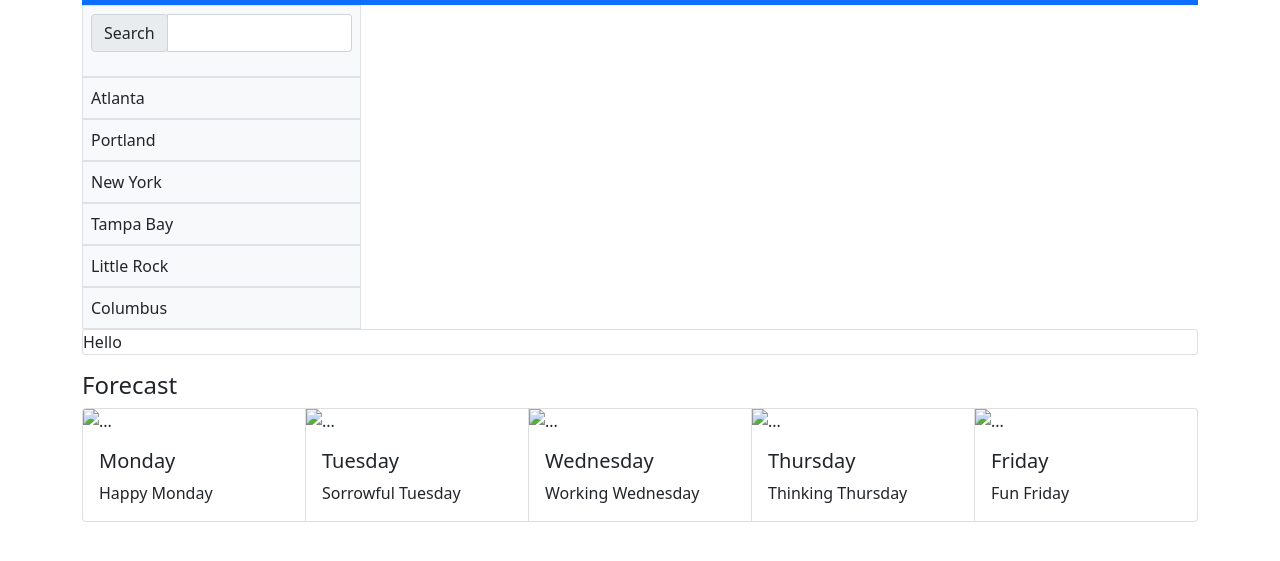
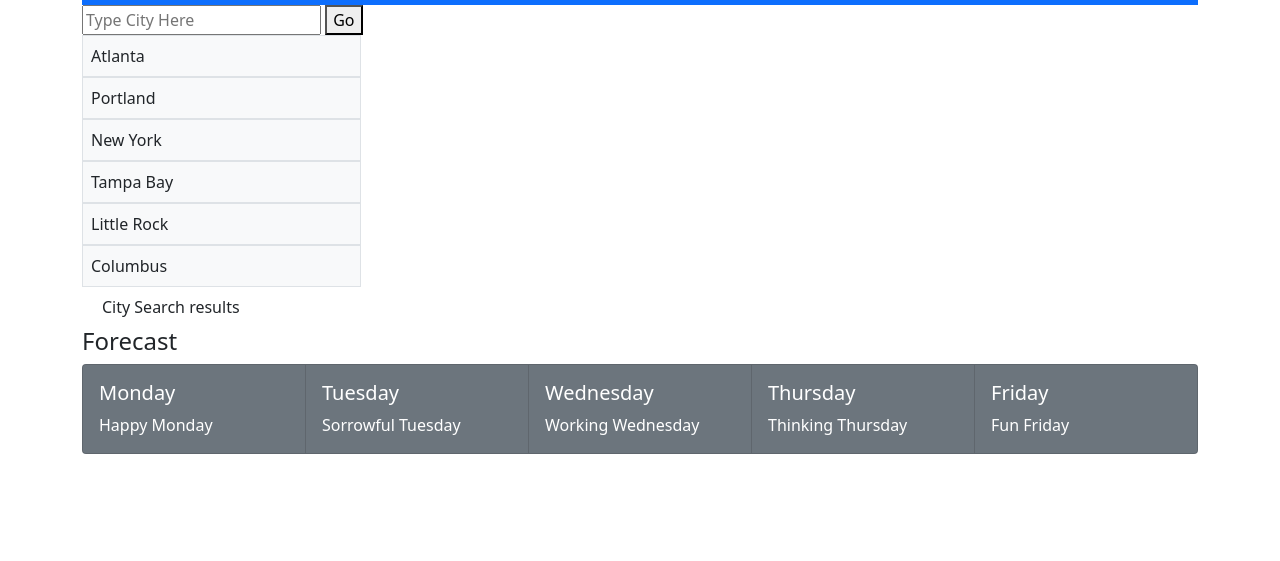
Before and after one commit to VHarriz/5day-forecast, a plain HTML site: page index.html in a window 1280 px wide. Shown: the part 45-606 px from the top of the page. Drawn offline with nearby package versions, Linux system fonts and the light colour scheme.

Commit message:
time constraints

```diff
--- a/assets/css/style.css
+++ b/assets/css/style.css
@@ -3,3 +3,4 @@
     positio;
 
 } */
+/* I used bootstrap */
--- a/index.html
+++ b/index.html
@@ -22,14 +22,21 @@
     <section id="section2" class="container">
 
 
-          <div class="col-3 bg-light p-2 border">
+          <!-- <div class="col-3 bg-light p-2 border">
             <div class="input-group input-group-sm mb-3">
                 <div class="input-group-prepend">
                   <span class="input-group-text" id="inputGroup-sizing-sm">Search</span>
                 </div>
                 <input type="text" class="form-control" aria-label="Small" aria-describedby="inputGroup-sizing-sm">
+                <div id="searchHistory"></div>
               </div>
+          </div> -->
+          <div class="searchBar">
+            <input type="text" class="citySearchField" placeholder="Type City Here">
+            <button class="searchButton" onclick="forecastLookup()" type="submit">Go</button>
+            <div id="searchHistory"></div>
           </div>
+
         <div class="col-3 bg-light p-2 border">
             Atlanta
           </div>
@@ -49,10 +56,15 @@
             Columbus
           </div>
 
+
     </section>
     <section id="section3" class="container">
-        <div class="card w-70 mb-3" >
-            Hello
+        <div class="todayWeather">
+            <div class="container ">
+                <div class="p-2">City Search results</div>
+
+                <!-- Didnt have time to move this to proper location. But this is where the city search result is to populate -->
+              </div>
 
         </div>
     </section>
@@ -62,40 +74,40 @@
 
         <div class="container">
         <div class="card-group" >
-            <div class="card">
-              <img src="..." class="card-img-top" alt="...">
+            <div class="card bg-secondary text-white">
+              <!-- <img src="..." class="card-img-top" alt="..."> -->
               <div class="card-body">
                 <h5 class="card-title">Monday</h5>
                 <p class="card-text">Happy Monday</p>
               </div>
 
             </div>
-            <div class="card">
-              <img src="..." class="card-img-top" alt="...">
+            <div class="card bg-secondary text-white">
+              <!-- <img src="..." class="card-img-top" alt="..."> -->
               <div class="card-body">
                 <h5 class="card-title">Tuesday</h5>
                 <p class="card-text">Sorrowful Tuesday</p>
               </div>
 
             </div>
-            <div class="card">
-              <img src="..." class="card-img-top" alt="...">
+            <div class="card bg-secondary text-white">
+              <!-- <img src="..." class="card-img-top" alt="..."> -->
               <div class="card-body">
                 <h5 class="card-title">Wednesday</h5>
                 <p class="card-text">Working Wednesday</p>
               </div>
 
             </div>
-            <div class="card">
-                <img src="..." class="card-img-top" alt="...">
+            <div class="card bg-secondary text-white">
+                <!-- <img src="..." class="card-img-top" alt="..."> -->
                 <div class="card-body">
                   <h5 class="card-title">Thursday</h5>
                   <p class="card-text">Thinking Thursday</p>
                 </div>
 
               </div>
-              <div class="card">
-                <img src="..." class="card-img-top" alt="...">
+              <div class="card bg-secondary text-white">
+                <!-- <img src="..." class="card-img-top" alt="..."> -->
                 <div class="card-body">
                   <h5 class="card-title">Friday</h5>
                   <p class="card-text">Fun Friday</p>
```
Also changed, not shown: assets/js/index.js (+23 -0 lines).
